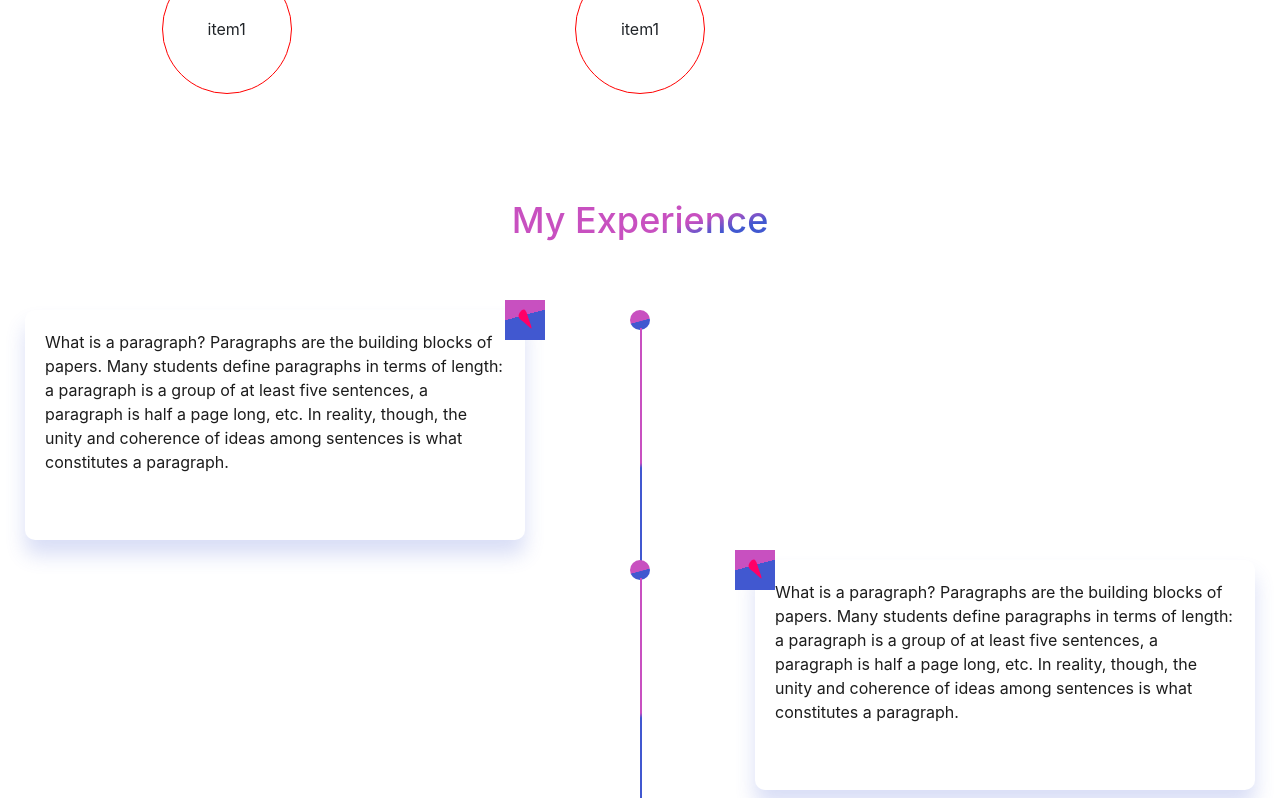
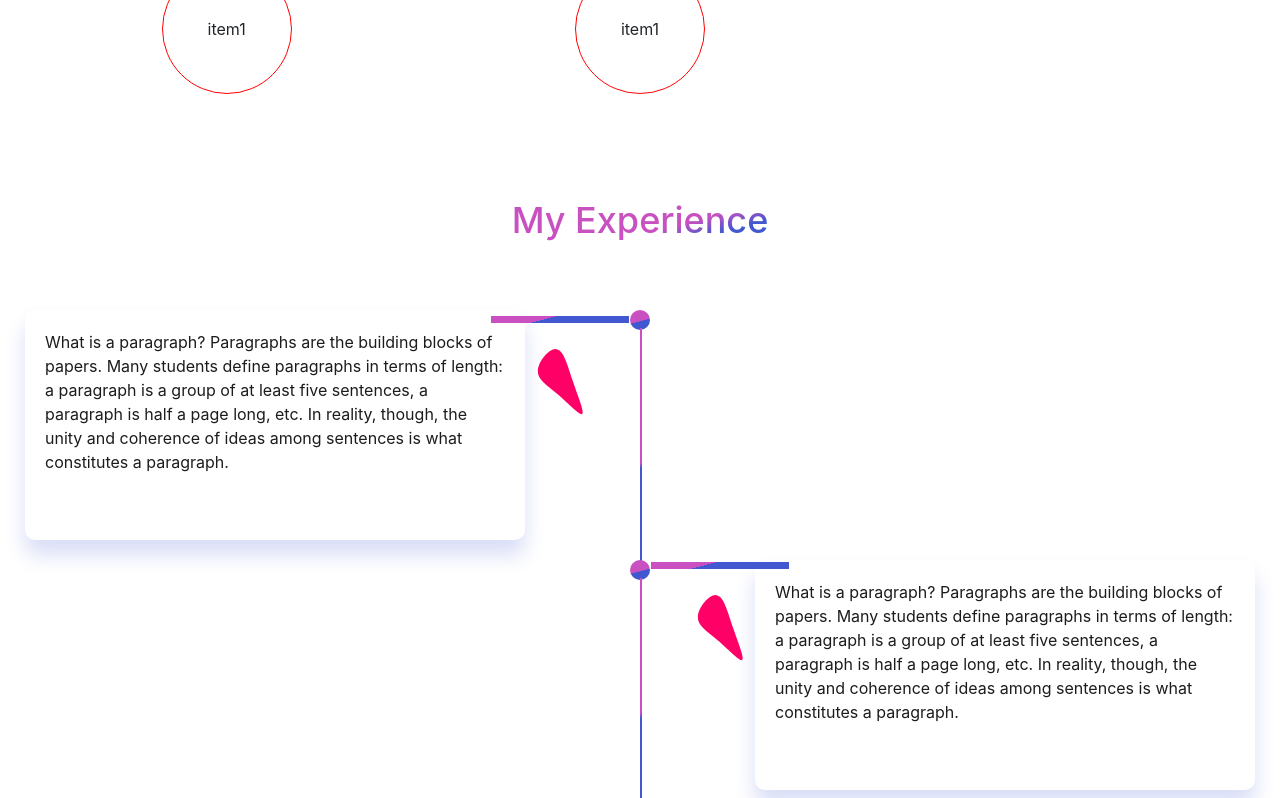
Before and after one commit to RahulJaincorpseed/personal-portfolio, a React (Create React App) app: page / in a window 1280 px wide. Shown: the part 1039-1837 px from the top of the page. Built offline with nearby package versions, Linux system fonts and the light colour scheme.

Commit message:
experience card

```diff
--- a/src/component/ExperienceCard.scss
+++ b/src/component/ExperienceCard.scss
@@ -11,23 +11,23 @@
   height: 230px;
   // overflow: hidden;
   .card-connector {
-    height: 40px;
-    width: 40px;
+    height: 7px;
+    width: 138px;
     background: -webkit-linear-gradient(105deg, #4158d0 60%, #c850c0 46%);
     position: absolute;
-    right: -20px;
-    top: -10px;
+    right: -104px;
+    top: 6px;
   }
 }
 .experience-card.left-card {
   right: 0;
   left: auto;
   .card-connector {
-    height: 40px;
-    width: 40px;
+    height: 7px;
+    width: 138px;
     background: -webkit-linear-gradient(105deg, #4158d0 60%, #c850c0 46%);
     position: absolute;
-    left: -20px;
-    top: -10px;
+    left: -104px;
+    top: 2px;
   }
 }
```
